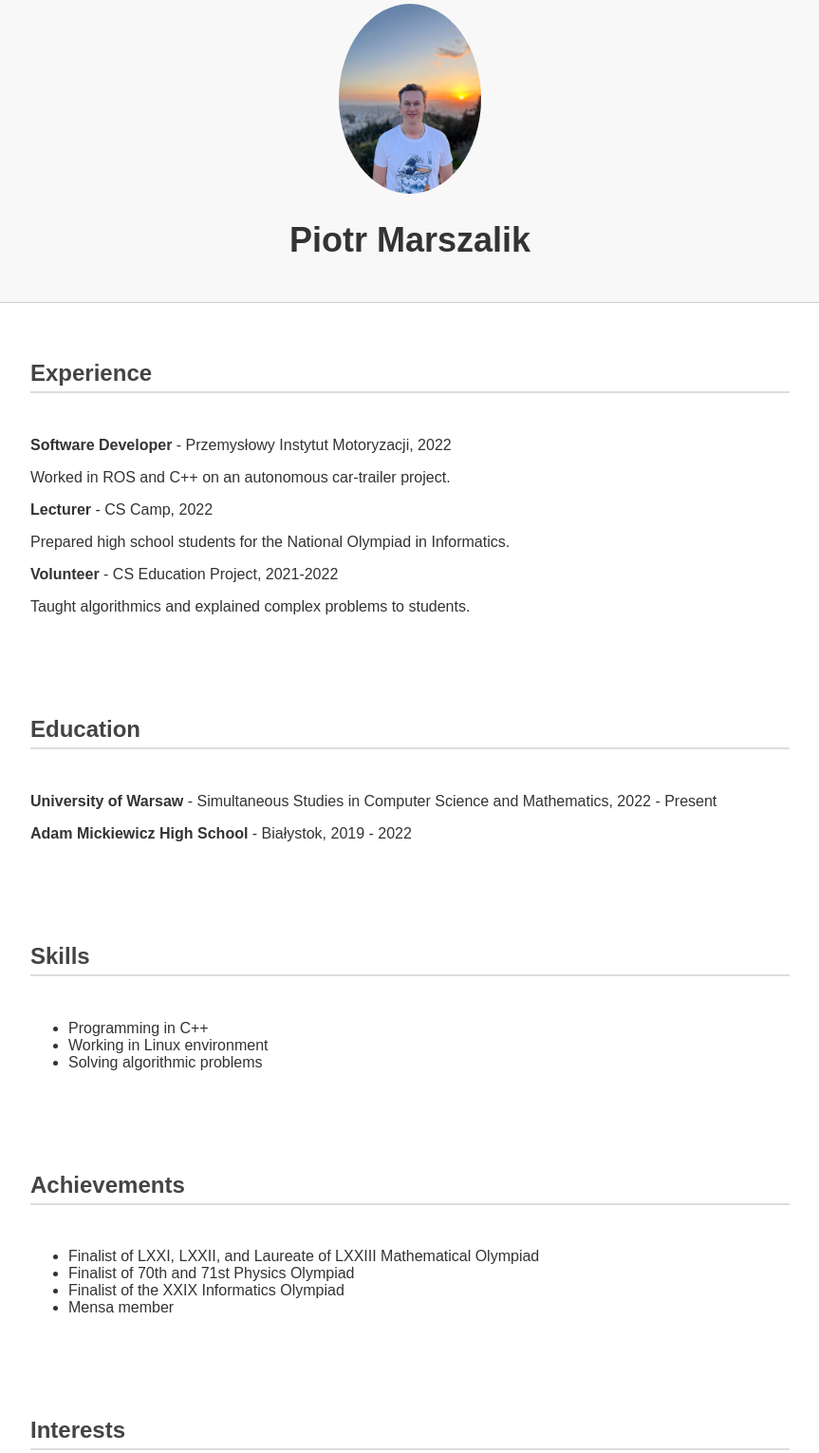
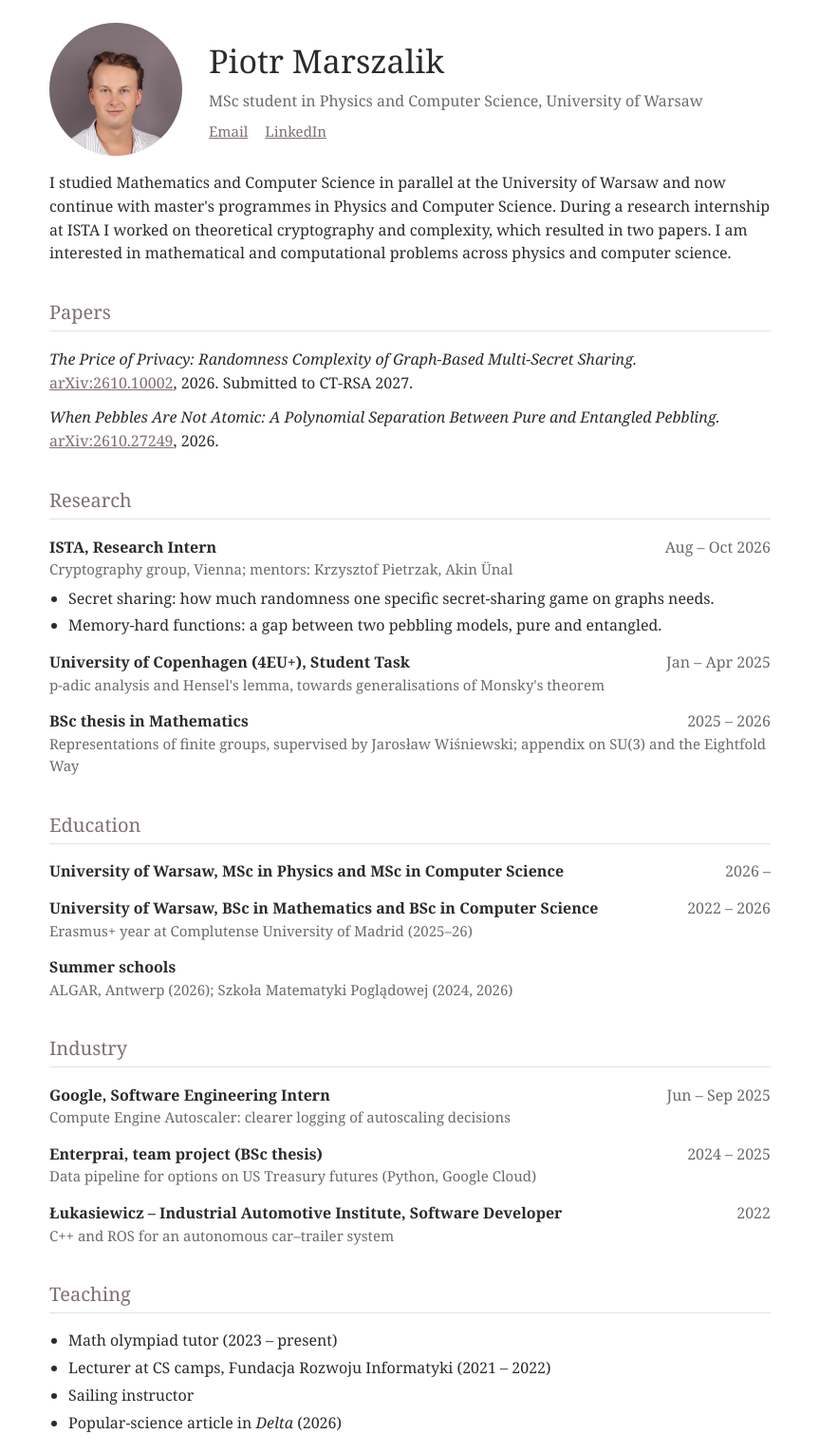
Before and after one commit to piotrozaa/page, a plain HTML site: page index.html in a window 1280 px wide. Shown: the part 16-1546 px from the top of the page at 95% size, without its empty margins (208-1071 px from the left). Drawn offline with Linux system fonts and the light colour scheme.

Commit message:
Add files via upload

```diff
--- a/index.html
+++ b/index.html
@@ -3,138 +3,170 @@
 <head>
     <meta charset="UTF-8">
     <meta name="viewport" content="width=device-width, initial-scale=1.0">
-    <meta http-equiv="X-UA-Compatible" content="ie=edge">
-    <title>Piotr Marszalik - Professional Portfolio</title>
+    <title>Piotr Marszalik</title>
+    <meta name="description" content="Piotr Marszalik, MSc student in Physics and Computer Science at the University of Warsaw. Cryptography and complexity research.">
     <style>
+        :root {
+            --accent: #7E6F74;
+            --text: #2b2b2b;
+            --muted: #6b6b6b;
+            --line: #e4e0e1;
+        }
         body {
-            font-family: Arial, sans-serif;
-            background-color: #ffffff;
-            color: #333;
+            font-family: Georgia, "Times New Roman", serif;
+            background: #ffffff;
+            color: var(--text);
             margin: 0;
-            padding: 0;
+            line-height: 1.55;
+        }
+        main {
+            max-width: 760px;
+            margin: 0 auto;
+            padding: 40px 20px 20px;
         }
         header {
-            text-align: center;
-            padding: 20px;
-            background-color: #f8f8f8;
-            border-bottom: 1px solid #ccc;
+            display: flex;
+            gap: 28px;
+            align-items: center;
+            margin-bottom: 12px;
         }
         header img {
+            width: 140px;
+            height: 140px;
             border-radius: 50%;
-            width: 150px;
-            height: 150px;
+            object-fit: cover;
+            object-position: center;
+            flex-shrink: 0;
         }
-        header h1 {
-            font-size: 36px;
-            color: #333;
+        h1 {
+            font-size: 34px;
+            margin: 0 0 4px;
+            font-weight: normal;
         }
-        section {
-            margin: 20px auto;
-            max-width: 800px;
-            padding: 20px;
+        .subtitle { color: var(--muted); margin: 0; }
+        .links { margin-top: 8px; font-size: 15px; }
+        .links a { margin-right: 14px; }
+        a { color: var(--accent); }
+        h2 {
+            font-size: 20px;
+            font-weight: normal;
+            color: var(--accent);
+            border-bottom: 1px solid var(--line);
+            padding-bottom: 4px;
+            margin-top: 34px;
         }
-        h2 {
-            color: #444;
-            border-bottom: 2px solid #ddd;
-            padding-bottom: 5px;
-        }
-        .section-content {
-            padding: 10px 0;
-        }
+        .entry { margin: 14px 0; }
+        .entry .head { display: flex; justify-content: space-between; gap: 12px; }
+        .entry .when { color: var(--muted); white-space: nowrap; }
+        .entry .sub { color: var(--muted); font-size: 15px; }
+        ul { padding-left: 20px; margin: 6px 0; }
+        li { margin: 4px 0; }
+        .paper { margin: 12px 0; }
+        .paper .title { font-style: italic; }
         footer {
             text-align: center;
-            margin: 20px 0;
+            color: var(--muted);
             font-size: 14px;
-            color: #777;
+            margin: 40px 0 24px;
+        }
+        @media (max-width: 560px) {
+            header { flex-direction: column; text-align: center; }
+            .entry .head { flex-direction: column; gap: 0; }
         }
     </style>
 </head>
 <body>
+<main>
 
 <header>
-   <img src="zdjęcie.jpg" alt="Piotr Marszalik" style="width: 150px; height: auto; object-fit: cover; object-position: 0 25%;">
-
-
+    <img src="fota.jpg" alt="Piotr Marszalik">
+    <div>
         <h1>Piotr Marszalik</h1>
+        <p class="subtitle">MSc student in Physics and Computer Science, University of Warsaw</p>
+        <div class="links">
+            <a href="mailto:piotr.j.marszalik@gmail.com">Email</a>
+            <a href="https://www.linkedin.com/in/pmarszalik/">LinkedIn</a>
+        </div>
+    </div>
 </header>
 
-<section>
-    <h2>Experience</h2>
-    <div class="section-content">
-        <p><strong>Software Developer</strong> - Przemysłowy Instytut Motoryzacji, 2022</p>
-        <p>Worked in ROS and C++ on an autonomous car-trailer project.</p>
+<p>I studied Mathematics and Computer Science in parallel at the University of Warsaw and now continue with master's programmes in Physics and Computer Science. During a research internship at ISTA I worked on theoretical cryptography and complexity, which resulted in two papers. I am interested in mathematical and computational problems across physics and computer science.</p>
 
-        <p><strong>Lecturer</strong> - CS Camp, 2022</p>
-        <p>Prepared high school students for the National Olympiad in Informatics.</p>
+<h2>Papers</h2>
+<div class="paper">
+    <span class="title">The Price of Privacy: Randomness Complexity of Graph-Based Multi-Secret Sharing.</span><br>
+    <a href="https://arxiv.org/abs/2610.10002">arXiv:2610.10002</a>, 2026. Submitted to CT-RSA 2027.
+</div>
+<div class="paper">
+    <span class="title">When Pebbles Are Not Atomic: A Polynomial Separation Between Pure and Entangled Pebbling.</span><br>
+    <a href="https://arxiv.org/abs/2610.27249">arXiv:2610.27249</a>, 2026.
+</div>
 
-        <p><strong>Volunteer</strong> - CS Education Project, 2021-2022</p>
-        <p>Taught algorithmics and explained complex problems to students.</p>
-    </div>
-</section>
-
-<section>
-    <h2>Education</h2>
-    <div class="section-content">
-        <p><strong>University of Warsaw</strong> - Simultaneous Studies in Computer Science and Mathematics, 2022 - Present</p>
-        <p><strong>Adam Mickiewicz High School</strong> - Białystok, 2019 - 2022</p>
-    </div>
-</section>
-
-<section>
-    <h2>Skills</h2>
-    <div class="section-content">
+<h2>Research</h2>
+<div class="entry">
+    <div class="head"><strong>ISTA, Research Intern</strong><span class="when">Aug – Oct 2026</span></div>
+    <div class="sub">Cryptography group, Vienna; mentors: Krzysztof Pietrzak, Akin Ünal</div>
     <ul>
-            <li>Programming in C++</li>
-            <li>Working in Linux environment</li>
-            <li>Solving algorithmic problems</li>
+        <li>Secret sharing: how much randomness one specific secret-sharing game on graphs needs.</li>
+        <li>Memory-hard functions: a gap between two pebbling models, pure and entangled.</li>
     </ul>
 </div>
-</section>
+<div class="entry">
+    <div class="head"><strong>University of Copenhagen (4EU+), Student Task</strong><span class="when">Jan – Apr 2025</span></div>
+    <div class="sub">p-adic analysis and Hensel's lemma, towards generalisations of Monsky's theorem</div>
+</div>
+<div class="entry">
+    <div class="head"><strong>BSc thesis in Mathematics</strong><span class="when">2025 – 2026</span></div>
+    <div class="sub">Representations of finite groups, supervised by Jarosław Wiśniewski; appendix on SU(3) and the Eightfold Way</div>
+</div>
 
-<section>
-    <h2>Achievements</h2>
-    <div class="section-content">
+<h2>Education</h2>
+<div class="entry">
+    <div class="head"><strong>University of Warsaw, MSc in Physics and MSc in Computer Science</strong><span class="when">2026 –</span></div>
+</div>
+<div class="entry">
+    <div class="head"><strong>University of Warsaw, BSc in Mathematics and BSc in Computer Science</strong><span class="when">2022 – 2026</span></div>
+    <div class="sub">Erasmus+ year at Complutense University of Madrid (2025–26)</div>
+</div>
+<div class="entry">
+    <div class="head"><strong>Summer schools</strong></div>
+    <div class="sub">ALGAR, Antwerp (2026); Szkoła Matematyki Poglądowej (2024, 2026)</div>
+</div>
+
+<h2>Industry</h2>
+<div class="entry">
+    <div class="head"><strong>Google, Software Engineering Intern</strong><span class="when">Jun – Sep 2025</span></div>
+    <div class="sub">Compute Engine Autoscaler: clearer logging of autoscaling decisions</div>
+</div>
+<div class="entry">
+    <div class="head"><strong>Enterprai, team project (BSc thesis)</strong><span class="when">2024 – 2025</span></div>
+    <div class="sub">Data pipeline for options on US Treasury futures (Python, Google Cloud)</div>
+</div>
+<div class="entry">
+    <div class="head"><strong>Łukasiewicz – Industrial Automotive Institute, Software Developer</strong><span class="when">2022</span></div>
+    <div class="sub">C++ and ROS for an autonomous car–trailer system</div>
+</div>
+
+<h2>Teaching</h2>
 <ul>
-            <li>Finalist of LXXI, LXXII, and Laureate of LXXIII Mathematical Olympiad</li>
-            <li>Finalist of 70th and 71st Physics Olympiad</li>
-            <li>Finalist of the XXIX Informatics Olympiad</li>
-            <li>Mensa member</li>
+    <li>Math olympiad tutor (2023 – present)</li>
+    <li>Lecturer at CS camps, Fundacja Rozwoju Informatyki (2021 – 2022)</li>
+    <li>Sailing instructor</li>
+    <li>Popular-science article in <em>Delta</em> (2026)</li>
 </ul>
-    </div>
-</section>
 
-<section>
-    <h2>Interests</h2>
-    <div class="section-content">
+<h2>Awards</h2>
 <ul>
-            <li>Surfing, Kitesurfing, Wakesurfing</li>
-            <li>Sailing</li>
-            <li>Playing guitar and singing</li>
-            <li>Functional training</li>
-            <li>Reading classic literature</li>
+    <li>Polish Mathematical Olympiad: laureate (2022), finalist (2020, 2021)</li>
+    <li>Polish Physics Olympiad: finalist (2021, 2022)</li>
+    <li>Polish Olympiad in Informatics: finalist (2022)</li>
+    <li>Polish Linguistics Olympiad: finalist, twice</li>
 </ul>
-    </div>
-</section>
 
-<section>
-    <h2>Other Involvements</h2>
-    <div class="section-content">
-        <p><strong>Sailing Instructor</strong> - Sailing Camp, 2021-2024</p>
-        <p>Involved in summer camps as an instructor and camp counsellor.</p>
-    </div>
-</section>
+<h2>Outside work</h2>
+<p>Cold-water surfing, offshore sailing, choir, guitar and singing.</p>
 
-<section>
-    <h2>Personal Statement</h2>
-    <div class="section-content">
-        <p>I am looking for an internship this summer. As I pursue two bachelor degrees, I aim to use the summer to gain practical experience. I am proficient in multiple programming languages such as C, C++, Python, Java, and more. I also have a C1 level in English, making communication easy. Additionally, my experience in sailing and teaching has greatly improved my teamwork abilities.</p>
-        <p>Personally, I enjoy watersports, singing, and playing classical guitar. I am eager to see how I can apply my academic knowledge in a professional environment.</p>
-    </div>
-</section>
-
-<footer>
-    <p>Contact: piotroza.a@gmail.com | +48 604076206</p>
-</footer>
-
+</main>
+<footer>Last updated October 2026</footer>
 </body>
 </html>
```
Also changed, not shown: fota.jpg (added). Lines whose indentation alone changed are shown as unchanged.
